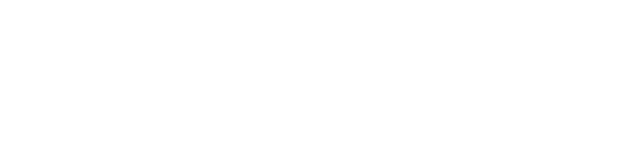
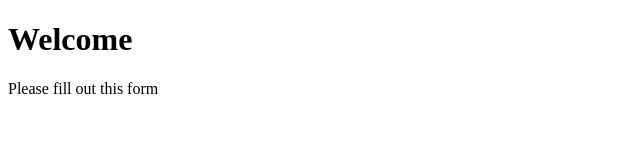
Before and after one commit to ravipatako/Bugs, a plain HTML site: page index.html in a window 1280 px wide. Shown: the whole page, without its empty margins (0-640 px from the left). Drawn offline with Linux system fonts and the light colour scheme.

Commit message:
working
Remember

```diff
--- a/index.html
+++ b/index.html
@@ -1,15 +1,12 @@
+<!DOCTYPE html>
+<html>
+<head>
+<title>Home Page | Ravi</title>
+</head>
 <body>
-    <head>
 
+<h1>Welcome</h1>
+<p>Please fill out this form</p>
 
-
-
-    </head>
-
-
-    <footer>
-
-
-
-    </footer>
 </body>
+</html>
--- /dev/null
+++ b/style.css
@@ -0,0 +1,5 @@
+
+body {
+    max-width: 100%;
+
+}
```
